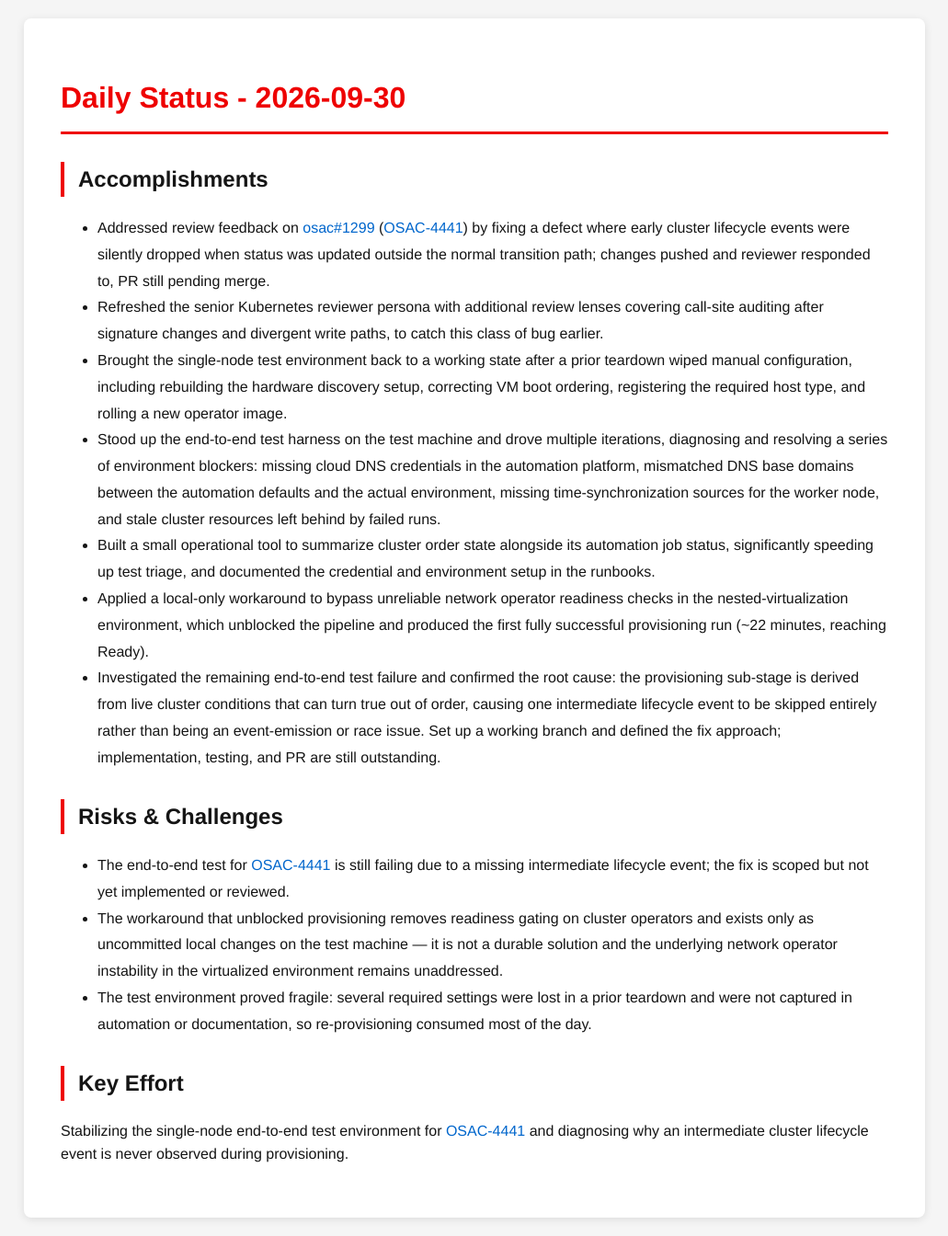
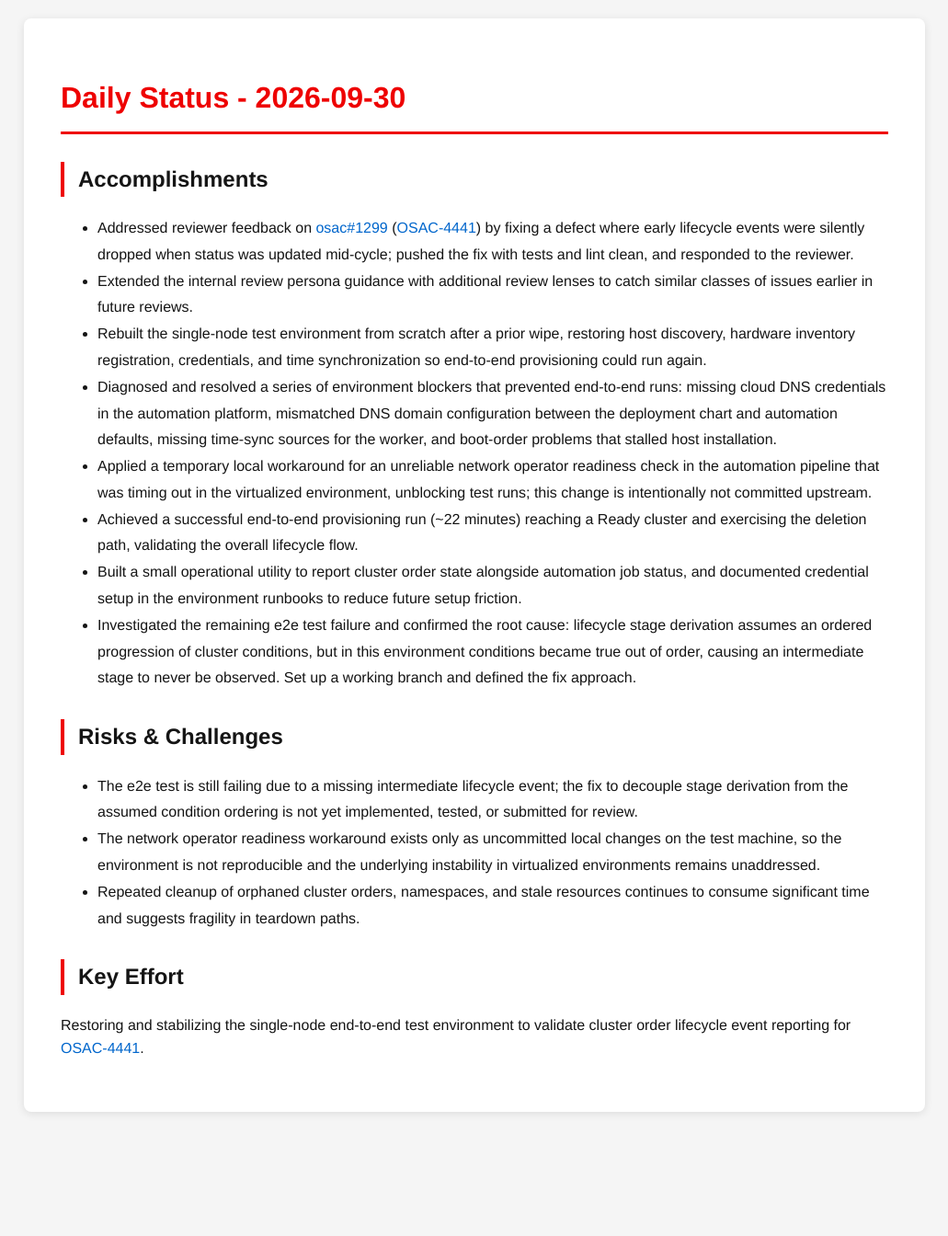
Before and after one commit to tzvatot/daily-status, a Jekyll site: the page built from 2026-09-30.md, in a window 1280 px wide. Shown: the whole page at 92% size, without its empty margins (124-1155 px from the left). Built offline with Jekyll 4.4.1, drawn with Linux system fonts in a browser that asks for light colours; after the commit the page ends 1229 px from its top, so only the background shows below that.

Commit message:
Daily status update - 2026-09-30

```diff
--- a/2026-09-30.md
+++ b/2026-09-30.md
@@ -7,18 +7,19 @@ date: 2026-09-30
 # Daily Status - 2026-09-30
 
 ## Accomplishments
-- Addressed review feedback on [osac#1299](https://github.com/osac-project/osac/pull/1299) ([OSAC-4441](https://redhat.atlassian.net/browse/OSAC-4441)) by fixing a defect where early cluster lifecycle events were silently dropped when status was updated outside the normal transition path; changes pushed and reviewer responded to, PR still pending merge.
-- Refreshed the senior Kubernetes reviewer persona with additional review lenses covering call-site auditing after signature changes and divergent write paths, to catch this class of bug earlier.
-- Brought the single-node test environment back to a working state after a prior teardown wiped manual configuration, including rebuilding the hardware discovery setup, correcting VM boot ordering, registering the required host type, and rolling a new operator image.
-- Stood up the end-to-end test harness on the test machine and drove multiple iterations, diagnosing and resolving a series of environment blockers: missing cloud DNS credentials in the automation platform, mismatched DNS base domains between the automation defaults and the actual environment, missing time-synchronization sources for the worker node, and stale cluster resources left behind by failed runs.
-- Built a small operational tool to summarize cluster order state alongside its automation job status, significantly speeding up test triage, and documented the credential and environment setup in the runbooks.
-- Applied a local-only workaround to bypass unreliable network operator readiness checks in the nested-virtualization environment, which unblocked the pipeline and produced the first fully successful provisioning run (~22 minutes, reaching Ready).
-- Investigated the remaining end-to-end test failure and confirmed the root cause: the provisioning sub-stage is derived from live cluster conditions that can turn true out of order, causing one intermediate lifecycle event to be skipped entirely rather than being an event-emission or race issue. Set up a working branch and defined the fix approach; implementation, testing, and PR are still outstanding.
+- Addressed reviewer feedback on [osac#1299](https://github.com/osac-project/osac/pull/1299) ([OSAC-4441](https://redhat.atlassian.net/browse/OSAC-4441)) by fixing a defect where early lifecycle events were silently dropped when status was updated mid-cycle; pushed the fix with tests and lint clean, and responded to the reviewer.
+- Extended the internal review persona guidance with additional review lenses to catch similar classes of issues earlier in future reviews.
+- Rebuilt the single-node test environment from scratch after a prior wipe, restoring host discovery, hardware inventory registration, credentials, and time synchronization so end-to-end provisioning could run again.
+- Diagnosed and resolved a series of environment blockers that prevented end-to-end runs: missing cloud DNS credentials in the automation platform, mismatched DNS domain configuration between the deployment chart and automation defaults, missing time-sync sources for the worker, and boot-order problems that stalled host installation.
+- Applied a temporary local workaround for an unreliable network operator readiness check in the automation pipeline that was timing out in the virtualized environment, unblocking test runs; this change is intentionally not committed upstream.
+- Achieved a successful end-to-end provisioning run (~22 minutes) reaching a Ready cluster and exercising the deletion path, validating the overall lifecycle flow.
+- Built a small operational utility to report cluster order state alongside automation job status, and documented credential setup in the environment runbooks to reduce future setup friction.
+- Investigated the remaining e2e test failure and confirmed the root cause: lifecycle stage derivation assumes an ordered progression of cluster conditions, but in this environment conditions became true out of order, causing an intermediate stage to never be observed. Set up a working branch and defined the fix approach.
 
 ## Risks & Challenges
-- The end-to-end test for [OSAC-4441](https://redhat.atlassian.net/browse/OSAC-4441) is still failing due to a missing intermediate lifecycle event; the fix is scoped but not yet implemented or reviewed.
-- The workaround that unblocked provisioning removes readiness gating on cluster operators and exists only as uncommitted local changes on the test machine — it is not a durable solution and the underlying network operator instability in the virtualized environment remains unaddressed.
-- The test environment proved fragile: several required settings were lost in a prior teardown and were not captured in automation or documentation, so re-provisioning consumed most of the day.
+- The e2e test is still failing due to a missing intermediate lifecycle event; the fix to decouple stage derivation from the assumed condition ordering is not yet implemented, tested, or submitted for review.
+- The network operator readiness workaround exists only as uncommitted local changes on the test machine, so the environment is not reproducible and the underlying instability in virtualized environments remains unaddressed.
+- Repeated cleanup of orphaned cluster orders, namespaces, and stale resources continues to consume significant time and suggests fragility in teardown paths.
 
 ## Key Effort
-Stabilizing the single-node end-to-end test environment for [OSAC-4441](https://redhat.atlassian.net/browse/OSAC-4441) and diagnosing why an intermediate cluster lifecycle event is never observed during provisioning.
+Restoring and stabilizing the single-node end-to-end test environment to validate cluster order lifecycle event reporting for [OSAC-4441](https://redhat.atlassian.net/browse/OSAC-4441).
```
